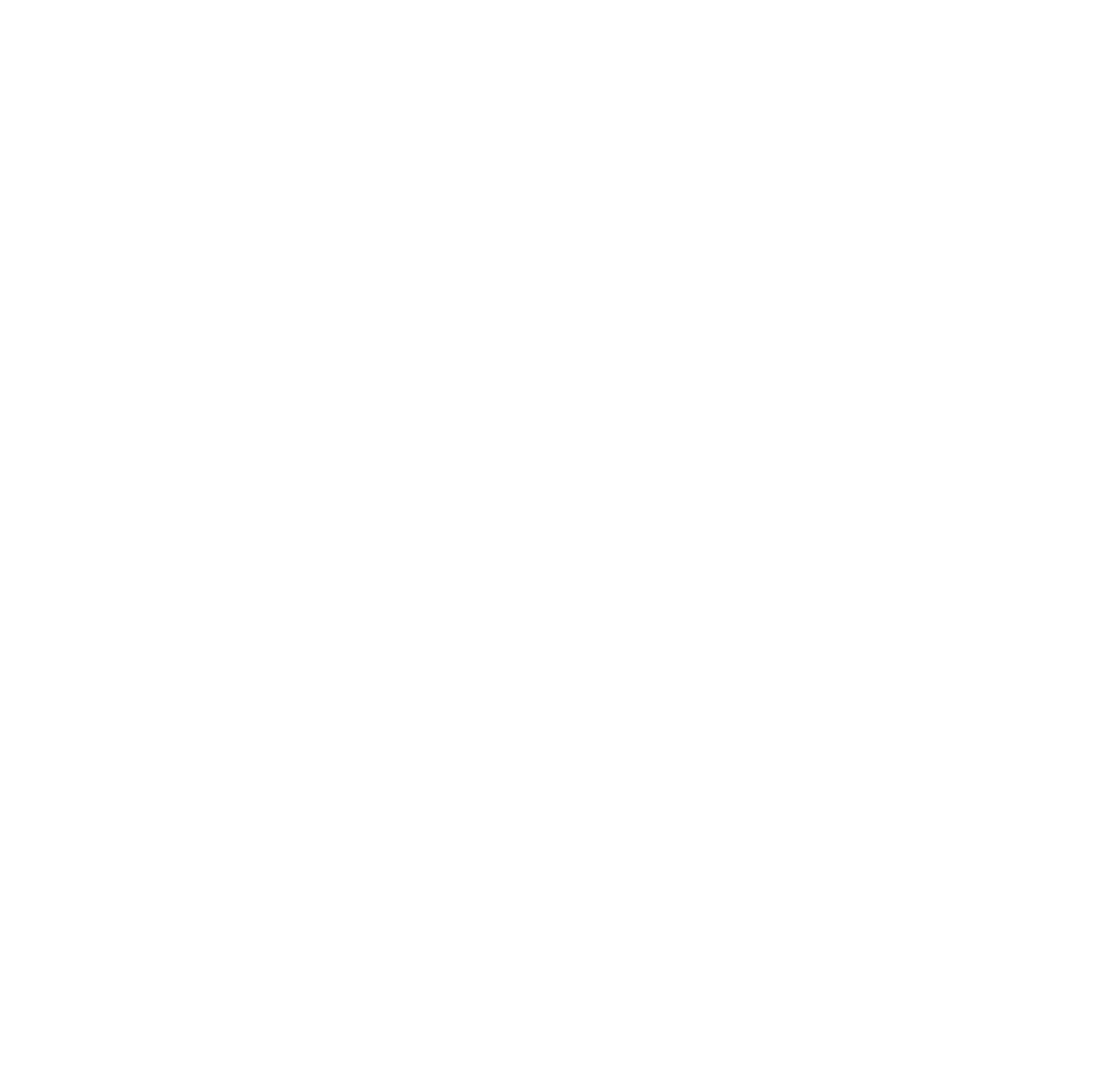
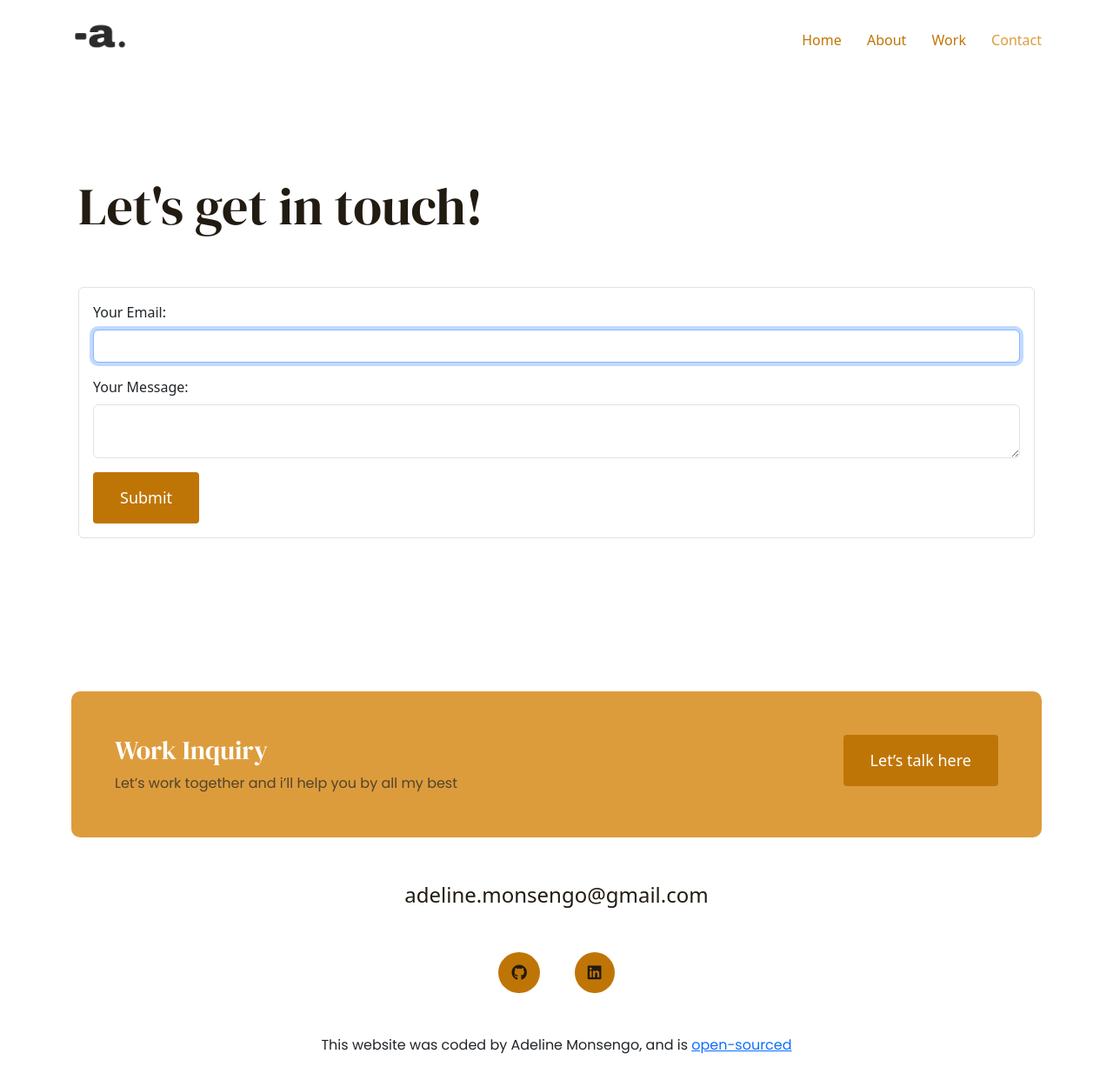
Before and after one commit to Adi26-pixel/Final_portfolio, a plain HTML site: page contact.html in a window 1280 px wide. Shown: the whole page at 87% size. Before the commit the page ends 800 px from the top, so only its background shows below. Drawn offline with nearby package versions, Linux system fonts and the light colour scheme.

Commit message:
Styled the contact page

```diff
--- a/contact.html
+++ b/contact.html
@@ -23,5 +23,81 @@
       rel="stylesheet" />
     <link rel="stylesheet" href="/styles/styles.css" />
   </head>
-  <body></body>
+  <body>
+    <div class="container">
+      <nav class="d-flex justify-content-between">
+        <a href="/"
+          ><img src="/images/personal logo.png" alt="" class="logo"
+        /></a>
+        <ul>
+          <li><a href="/">Home</a></li>
+          <li><a href="/about.html">About</a></li>
+          <li><a href="/work.html">Work</a></li>
+          <li class="active"><a href="/contact.html">Contact</a></li>
+        </ul>
+      </nav>
+    </div>
+    <div class="content-container container">
+      <h1 class="mb-5">Let's get in touch!</h1>
+      <div class="row">
+        <div class="col">
+          <form class="border p-3 rounded mb-3">
+            <div class="mb-3">
+              <label class="form-label">Your Email:</label>
+              <input
+                type="email"
+                class="form-control"
+                name="_replyto"
+                required
+                autofocus />
+            </div>
+            <div class="mb-3">
+              <label class="form-label">Your Message: </label>
+              <textarea name="message" class="form-control" required></textarea>
+            </div>
+            <button type="submit" class="btn btn-branding">Submit</button>
+          </form>
+        </div>
+      </div>
+    </div>
+    <div class="container">
+      <footer>
+        <div
+          class="contact-box d-flex justify-content-between mb-5 d-none d-md-flex">
+          <div>
+            <h4>Work Inquiry</h4>
+            <p class="text-muted">
+              Let’s work together and i’ll help you by all my best
+            </p>
+          </div>
+          <div>
+            <a href="/contact.html" class="btn btn-branding">Let’s talk here</a>
+          </div>
+        </div>
+        <div class="d-flex justify-content-center mb-5">
+          <a href="mailto:adeline.monsengo@gmail.com" class="email-link"
+            >adeline.monsengo@gmail.com</a
+          >
+        </div>
+        <div class="social-links d-flex justify-content-center mb-5">
+          <a href="https://github.com/Adi26-pixel" target="_blank">
+            <i class="fa-brands fa-github"></i>
+          </a>
+          <a
+            href="www.linkedin.com/in/adeline-monsengo-addi1993"
+            target="_blank">
+            <i class="fa-brands fa-linkedin"></i>
+          </a>
+        </div>
+        <p class="text-center mt-5">
+          This website was coded by Adeline Monsengo, and is
+          <a
+            href="https://github.com/Adi26-pixel/Final_portfolio.git"
+            target="_blank"
+            >open-sourced</a
+          >
+        </p>
+      </footer>
+    </div>
+  </body>
 </html>
--- a/styles/styles.css
+++ b/styles/styles.css
@@ -234,6 +234,10 @@ footer .social-links a:hover {
   font-size: 60px;
 }
 
+button .btn-branding {
+  padding: 5px 10px;
+}
+
 @media (max-width: 960px) {
   h1 {
     font-size: 40px;
```
Also changed, not shown: about.html (+18 -2 lines), index.html (+8 -0 lines), work.html (+8 -0 lines).
